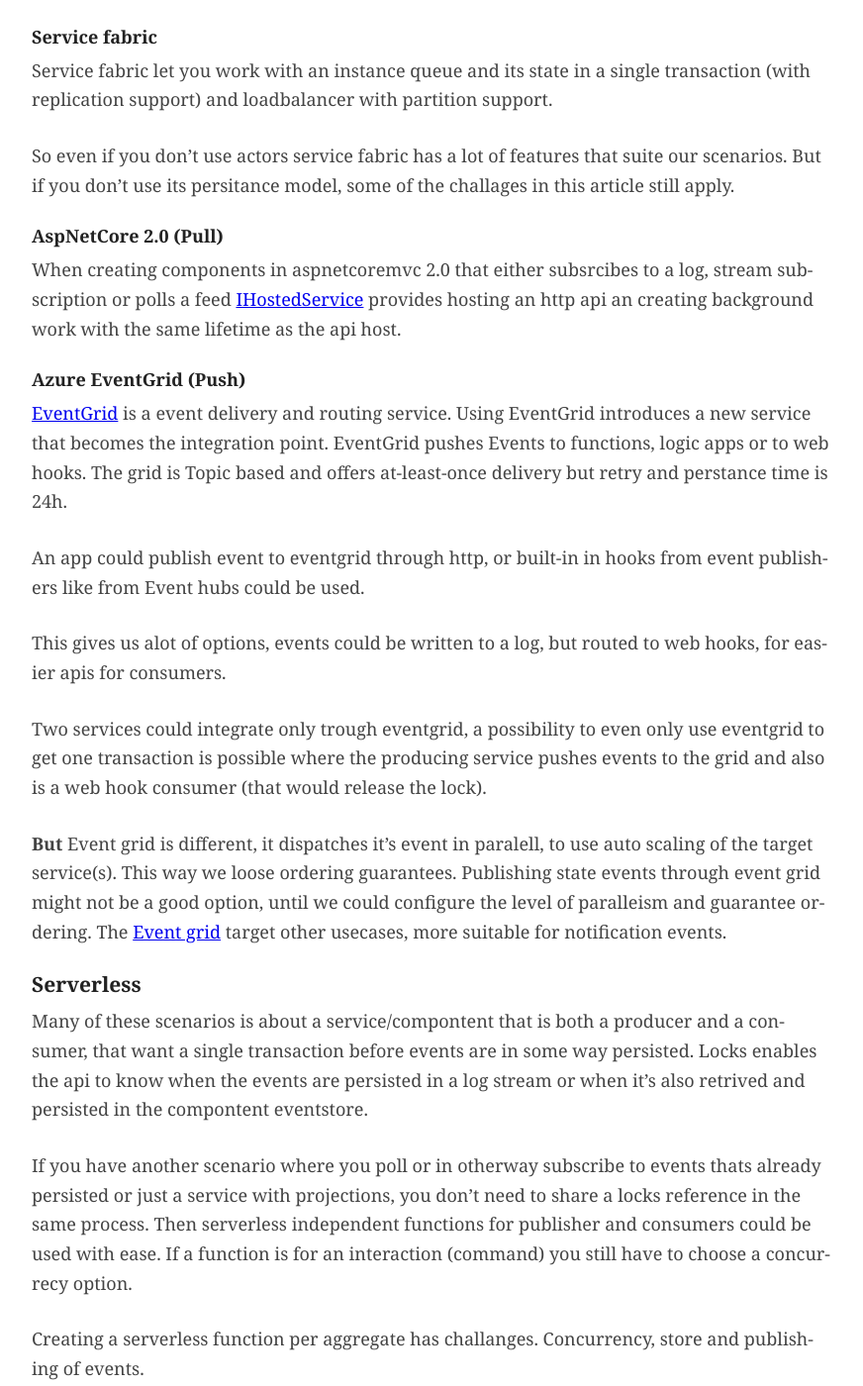
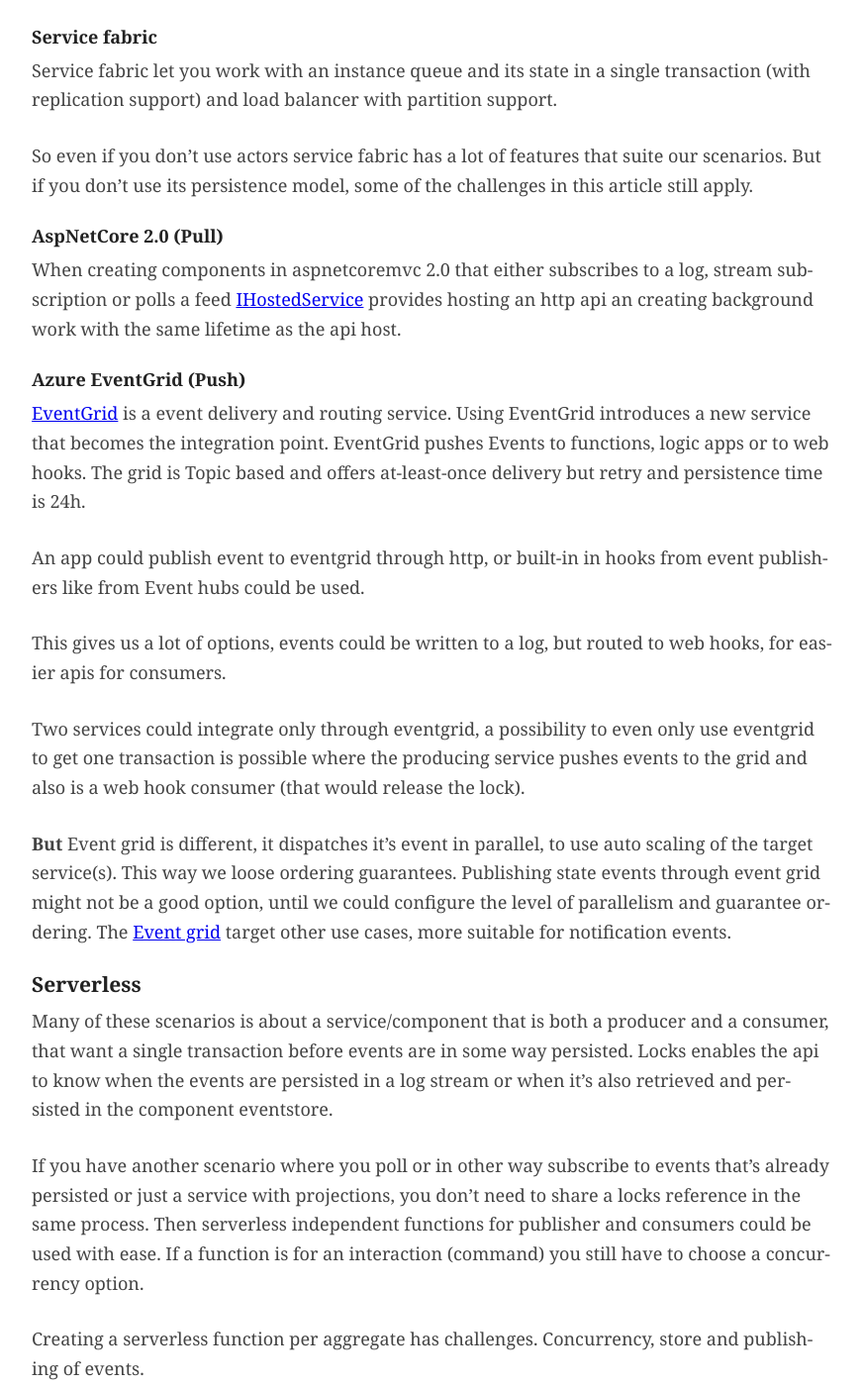
Before and after one commit to perokvist/event-driven-architecture, a Jekyll site: the page built from implementation.md, in a window 1280 px wide and 1400 px high, scrolled down 4463 px. Shown: the whole window at 99% size, without its empty margins (203-1075 px from the left). Built offline with Jekyll 4.4.1, drawn with Linux system fonts in a browser that asks for light colours; our own code applies the rules of GitHub Pages for plain Markdown files; some of the changed text lies outside the part shown.

Commit message:
spelling

```diff
--- a/implementation.md
+++ b/implementation.md
@@ -50,22 +50,22 @@ See [event driven verification](https://abdullin.com/sku-vault/event-driven-veri
 
 Our scenario of focus is a service that owns state, with possible constraints implemented to protect its state from illegal invariants.
 
-Consumers that only own projection(s) of these events, does not have the same complexety.
+Consumers that only own projection(s) of these events, does not have the same complexity.
 
 In the examples above *When* is handled by the dispatcher, *Then* (event returned by the aggregate) is handled by the EventProcessor (in many cases).
 
 ![integration through log](assets/service_log_integration.png)
 
-Our goal is to write events in "one" transaction (to all consumers), and use aggragetes to scope and aid concurrency.
+Our goal is to write events in "one" transaction (to all consumers), and use aggregates to scope and aid concurrency.
 
-We use locks in the example to illustrate how *when* could be used through an api. When the service is both a producer and a consumer (changes state protected by constraints - handels both *when* and *then*) it needs to share the same lock reference. This way an aggregate only handles one command at a time with the latest state.
+We use locks in the example to illustrate how *when* could be used through an api. When the service is both a producer and a consumer (changes state protected by constraints - handles both *when* and *then*) it needs to share the same lock reference. This way an aggregate only handles one command at a time with the latest state.
 
-The producer is also a consumer due to that we want to write our events (in this case to the log) in one transaction, so all consumers (including the producer) recieves the events.
-The producer recieves the events at the "same time" as consumers. In our example locks are used to aid both concurrency and options for the api to respond.
+The producer is also a consumer due to that we want to write our events (in this case to the log) in one transaction, so all consumers (including the producer) receives the events.
+The producer receives the events at the "same time" as consumers. In our example locks are used to aid both concurrency and options for the api to respond.
 
 ![response options](assets/response_options.png)
 
-This gives us quite alot of implementation options.
+This gives us quite a lot of implementation options.
 
 When creating a service/component it could aid tests to ease the use of setup to use given, when, then apis.
 
@@ -85,53 +85,53 @@ The consumer could also get published events from the event stream from its stor
 
 Databases like [Eventstore](https://geteventstore.com/blog/20130306/getting-started-part-3-subscriptions/) or [CosmosDB](https://docs.microsoft.com/en-us/azure/cosmos-db/change-feed) offers subscriptions for changes. These could also be used to create a single publisher.
 
-It's still the consumers responibility to keep track of what position it should read from. EventStore has this notion (catchup subscription) In CosmosDB the [partion key range](https://docs.microsoft.com/en-us/azure/cosmos-db/change-feed) could be used.
+It's still the consumers responsibility to keep track of what position it should read from. EventStore has this notion (catchup subscription) In CosmosDB the [partition key range](https://docs.microsoft.com/en-us/azure/cosmos-db/change-feed) could be used.
 
 
 ##### Actors
 
-Actors is used for concurrency guarantee (and scaling), incoming commands are queued (inbox) per actor instance, allowing one command to change the instance state at a time. Using actors you still face the same challanges in writing (and publishing) state/events to its persistance (and log) in a transactional way. Some of the challanges could be solved by the actor framework.
+Actors is used for concurrency guarantee (and scaling), incoming commands are queued (inbox) per actor instance, allowing one command to change the instance state at a time. Using actors, you still face the same challenges in writing (and publishing) state/events to its persistence (and log) in a transactional way. Some of the challenges could be solved by the actor framework.
 
 Service fabric offers an actor model out of the box and does also support Orleans and other Actor frameworks.
 
 ##### Service fabric
-Service fabric let you work with an instance queue and its state in a single transaction (with replication support) and loadbalancer with partition support.
+Service fabric let you work with an instance queue and its state in a single transaction (with replication support) and load balancer with partition support.
 
 So even if you don't use actors service fabric has a lot of features that suite our scenarios.
-But if you don't use its persitance model, some of the challages in this article still apply.
+But if you don't use its persistence model, some of the challenges in this article still apply.
 
 ##### AspNetCore 2.0 (Pull)
 
-When creating components in aspnetcoremvc 2.0 that either subsrcibes to a log, stream subscription or polls a feed [IHostedService](https://www.stevejgordon.co.uk/asp-net-core-2-ihostedservice) provides hosting an http api an creating background work with the same lifetime as the api host.
+When creating components in aspnetcoremvc 2.0 that either subscribes to a log, stream subscription or polls a feed [IHostedService](https://www.stevejgordon.co.uk/asp-net-core-2-ihostedservice) provides hosting an http api an creating background work with the same lifetime as the api host.
 
 ##### Azure EventGrid (Push)
 
-[EventGrid](https://blog.tomkerkhove.be/2017/08/22/exploring-azure-event-grid/) is a event delivery and routing service. Using EventGrid introduces a new service that becomes the integration point. EventGrid pushes Events to functions, logic apps or to web hooks. The grid is Topic based and offers at-least-once delivery but retry and perstance time is 24h.
+[EventGrid](https://blog.tomkerkhove.be/2017/08/22/exploring-azure-event-grid/) is a event delivery and routing service. Using EventGrid introduces a new service that becomes the integration point. EventGrid pushes Events to functions, logic apps or to web hooks. The grid is Topic based and offers at-least-once delivery but retry and persistence time is 24h.
 
 An app could publish event to eventgrid through http, or built-in in hooks from event publishers like from Event hubs could be used.
 
-This gives us alot of options, events could be written to a log, but routed to web hooks, for easier apis for consumers.
+This gives us a lot of options, events could be written to a log, but routed to web hooks, for easier apis for consumers.
 
-Two services could integrate only trough eventgrid, a possibility to even only use eventgrid to get one transaction is possible where the producing service pushes events to the grid and also is a web hook consumer (that would release the lock).
+Two services could integrate only through eventgrid, a possibility to even only use eventgrid to get one transaction is possible where the producing service pushes events to the grid and also is a web hook consumer (that would release the lock).
 
-**But** Event grid is different, it dispatches it's event in paralell, to use auto scaling of the target service(s). This way we loose ordering guarantees. Publishing state events through event grid might not be a good option, until we could configure the level of paralleism and guarantee ordering. The [Event grid](https://azure.microsoft.com/sv-se/blog/events-data-points-and-messages-choosing-the-right-azure-messaging-service-for-your-data/) target other usecases, more suitable for notification events.
+**But** Event grid is different, it dispatches it's event in parallel, to use auto scaling of the target service(s). This way we loose ordering guarantees. Publishing state events through event grid might not be a good option, until we could configure the level of parallelism and guarantee ordering. The [Event grid](https://azure.microsoft.com/sv-se/blog/events-data-points-and-messages-choosing-the-right-azure-messaging-service-for-your-data/) target other use cases, more suitable for notification events.
 
 #### Serverless
 
-Many of these scenarios is about a service/compontent that is both a producer and a consumer, that want a single transaction before events are in some way persisted. Locks enables the api to know when the events are persisted in a log stream or when it's also retrived and persisted in the compontent eventstore.
+Many of these scenarios is about a service/component that is both a producer and a consumer, that want a single transaction before events are in some way persisted. Locks enables the api to know when the events are persisted in a log stream or when it's also retrieved and persisted in the component eventstore.
 
-If you have another scenario where you poll or in otherway subscribe to events thats already persisted or just a service with projections, you don't need to share a locks reference in the same process. Then serverless independent functions for publisher and consumers could be used with ease.
-If a function is for an interaction (command) you still have to choose a concurrecy option.
+If you have another scenario where you poll or in other way subscribe to events that’s already persisted or just a service with projections, you don't need to share a locks reference in the same process. Then serverless independent functions for publisher and consumers could be used with ease.
+If a function is for an interaction (command) you still have to choose a concurrency option.
 
-Creating a serverless function per aggregate has challanges. Concurrency, store and publishing of events.
+Creating a serverless function per aggregate has challenges. Concurrency, store and publishing of events.
 
 ### Method one - 2PC
 
-Some persitance infrastrucutre and brokers are capable to share transaction scope to handle/hide the 2PC.
+Some persistence infrastructure and brokers are capable to share transaction scope to handle/hide the 2PC.
 
 ### Method two - polling
 
-A consumer could have backround task polling the producer in a given time interval.
+A consumer could have background task polling the producer in a given time interval.
 The *IHostedService* in aspnetcore 2.0 could be useful for such an implementation.
 Offset needs to be persisted by the consumer (and given by the producer), *Service fabric*'s could be used to pull events to the local queue, the pop the the queue and due state changes in a shared transaction.
 
@@ -141,7 +141,7 @@ In a serverless scenario the task of polling could be it's own function/process.
 
 ### Method three - single publisher
 
-In some cases polling and single publisher have alot in common. But the polling in this case is tied to the producer. One single task polls for changes and publishes them on a log or broker.
+In some cases polling and single publisher have a lot in common. But the polling in this case is tied to the producer. One single task polls for changes and publishes them on a log or broker.
 
 Some infrastructure might give you a subscription that could ease the implementation of the single publisher. Both eventstore and CosmosDB has features the could be used.
 
@@ -153,16 +153,16 @@ In a serverless scenario the single publisher could be it's own function/process
 
 ### Method four - log subscription
 
-The consumer uses the log infrastructure apis to subscripe/poll the log. Offset tracking etc is useally handled by the log client apis. The subscription could run as a separate task using aspnetcore 2.0's *IHostedService* for ex.
+The consumer uses the log infrastructure apis to subscribe/poll the log. Offset tracking etc. is usually handled by the log client apis. The subscription could run as a separate task using aspnetcore 2.0's *IHostedService* for ex.
 
 In a serverless scenarios, depending on your concurrency choices, the subscription could also be is own function/process.
 
-Azure *Event grid* might be introduced, so the log subscription is handled by the event grid, that then pushes events to the consumer using a web hook for ex. Switching the consumer from pull to push. (But due another focus/feature set event grid is not be suitable for publishing state transer events).
+Azure *Event grid* might be introduced, so the log subscription is handled by the event grid, that then pushes events to the consumer using a web hook for ex. Switching the consumer from pull to push. (But due another focus/feature set event grid is not being suitable for publishing state transfer events).
 
 ### Method five - The log is the truth
 
-Is this scenario, it's still a log subscription, but with other retention or compation settings. So separating initializing and catch up are implementation details. All log subscription implementations is applicable.
+Is this scenario, it's still a log subscription, but with other retention or compaction settings. So separating initializing and catch up are implementation details. All log subscription implementations is applicable.
 
 Kafka offers both log compaction and configurable retention. Giving the consumer the same api for "restore"/replay and subscribing.
 
-Event hubs, has two api's due to it solve this problem with [Event hubs capture](https://docs.microsoft.com/en-us/azure/event-hubs/event-hubs-capture-overview), storing batches of events in avro format in configrable storage options.
+Event hubs, has two api's due to it solve this problem with [Event hubs capture](https://docs.microsoft.com/en-us/azure/event-hubs/event-hubs-capture-overview), storing batches of events in avro format in configurable storage options.
```
Also changed, not shown: other parts of implementation.md (+2 -2 lines).
